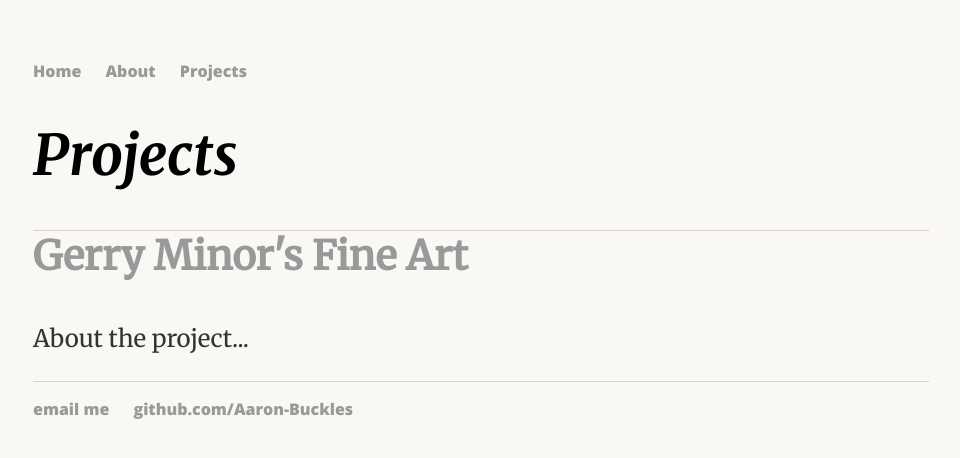
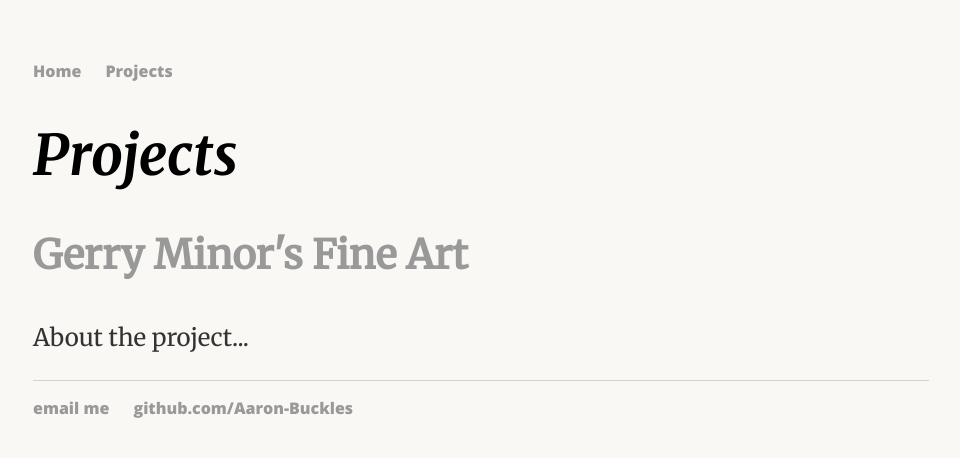
Before and after one commit to Aaron-Buckles/aaron-buckles.github.io, a Jekyll site: the page built from projects/index.html, in a window 1280 px wide. Shown: the top 458 px of the page, without its empty margins (159-1119 px from the left). Built offline with Jekyll 4.4.1, drawn with Linux system fonts in a browser that asks for light colours.

Commit message:
Removed about page

```diff
--- a/_layouts/default.html
+++ b/_layouts/default.html
@@ -10,7 +10,6 @@
 		<nav>
     		<ul>
         		<li><a href="/">Home</a></li>
-	        	<li><a href="/about/">About</a></li>
         		<li><a href="/projects/">Projects</a></li>
     		</ul>
 		</nav>
--- a/about/index.html
+++ /dev/null
@@ -1,5 +0,0 @@
----
-layout: default
-title: Aaron Buckles | About
----
-<p>This is my personal website where I show off some of the projects I have created. I am currently studying Computer Science at the University of California, Irvine (UCI).</p>
--- a/css/main.css
+++ b/css/main.css
@@ -37,6 +37,7 @@
 	font-size: 2.5em;
 	font-family: 'Merriweather', serif;
 	border-top: 1px solid #DBD2C5
+	padding-top: 20px;
 }
 
 p {
--- a/index.html
+++ b/index.html
@@ -4,5 +4,5 @@
 ---
 <div class="blurb">
 	<h1>What's up? I'm Aaron Buckles!</h1>
-	<p></p>
+	<p>This is my personal website where I show off some of the projects I have created. I am currently studying Computer Science at the University of California, Irvine (UCI).</p>
 </div>
```
